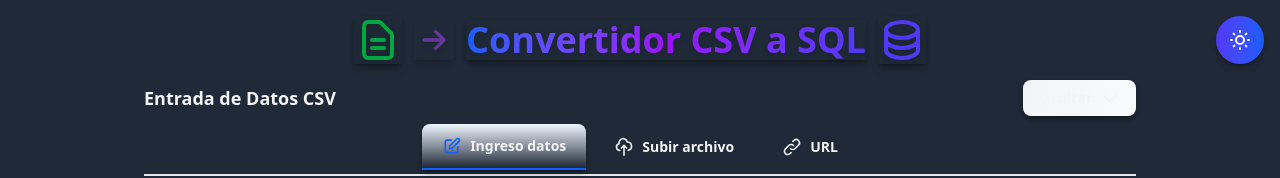
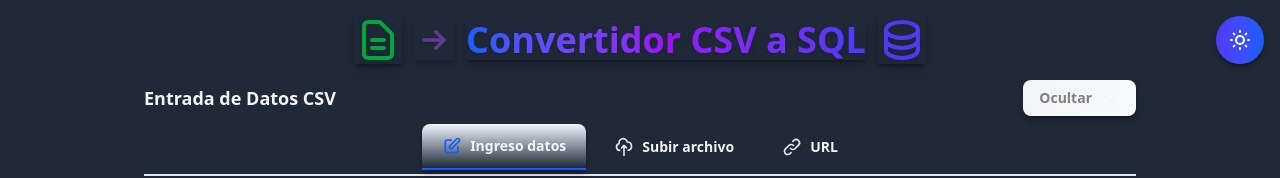
Before and after one commit to Fhernd/proy10_convertidor_csv_sql, a Vue app: page / in a window 1280 px wide. Shown: the top 178 px of the page. Built offline with nearby package versions, Linux system fonts and the light colour scheme.

Commit message:
Cambio de color del texto del botón para mostrar y ocultar el panel de ingreso de datos CSV.

```diff
--- a/src/App.vue
+++ b/src/App.vue
@@ -33,7 +33,7 @@
             class="flex items-center gap-2 px-4 py-2 text-sm font-semibold text-gray-700 dark:text-gray-100 bg-gradient-to-r from-gray-100 to-gray-50 dark:from-gray-700 dark:to-gray-600 hover:from-gray-200 hover:to-gray-100 dark:hover:from-gray-600 dark:hover:to-gray-500 rounded-lg shadow-sm transition-all duration-300 focus:ring-2 focus:ring-purple-500 focus:outline-none hover:shadow-md transform hover:scale-105 active:scale-95"
             :aria-expanded="entradaDatosExpandida"
             :aria-label="entradaDatosExpandida ? 'Colapsar sección de entrada' : 'Expandir sección de entrada'">
-            <span>{{ entradaDatosExpandida ? 'Ocultar' : 'Mostrar' }}</span>
+            <span style="color: gray !important;">{{ entradaDatosExpandida ? 'Ocultar' : 'Mostrar' }}</span>
             <svg
               class="w-5 h-5 transition-transform duration-300"
               :class="{ 'rotate-180': !entradaDatosExpandida }"
```
